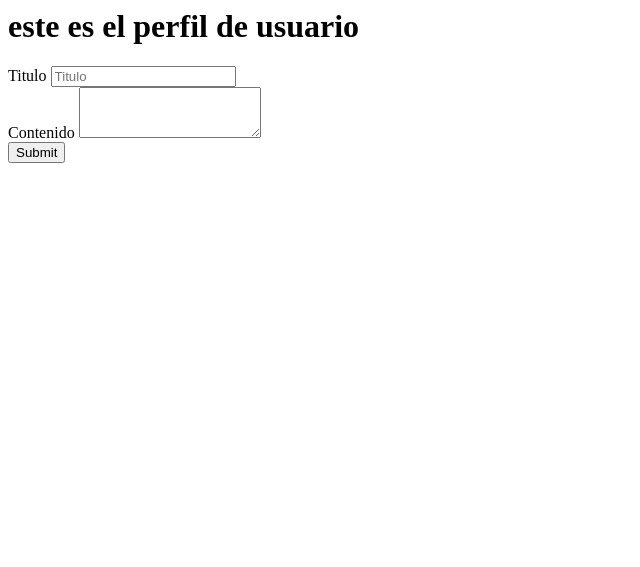
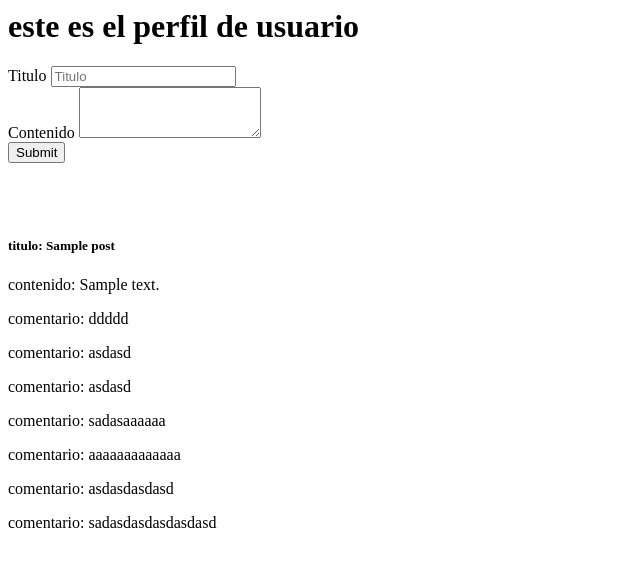
Before and after one commit to ulisespallares888/blog_informatorio, a Django app: template blog/feed/templates/perfil_usuario.html in a window 1280 px wide. Shown: the top 567 px of the page, without its empty margins (0-640 px from the left). Run offline with Django 3.2, Linux system fonts and the light colour scheme; data comes from the database, SQL or seed files in the repository; both versions use the stored data as it was after the commit; the template is opened without the code that fills it: values that come from a table or form of the project are taken from there, most other values are stand-ins (such as "Sample title", 1, 10 or a date in 2020).

Commit message:
más cambios

```diff
--- a/blog/feed/templates/perfil_usuario.html
+++ b/blog/feed/templates/perfil_usuario.html
@@ -16,4 +16,31 @@
         <button type="submit" class="btn btn-primary">Submit</button>
 
     </form>
+
+
+     <br>
+     <br>
+     {% for post in posteos %}
+
+     <div class="card" style="width: 18rem;">
+         <div class="card-body">
+
+             <h5 class="card-title">titulo: {{ post.titulo }}</h5>
+
+             <p class="card-text">contenido: {{ post.contenido }}</p>
+
+
+
+             {% for comentario in comentarios %}
+             {% if comentario.post_id == post.id %}
+                 <p class="card-text">comentario: {{ comentario.contenido }}</p>
+             {% endif %}
+             {% endfor %}
+
+             <br>
+         </div>
+     </div>
+
+ {% endfor %}
+
 {% endblock %}
```
Also changed, not shown: blog/feed/templates/feed.html (+9 -0 lines), blog/feed/templates/nuevo_post.html (added, +9 -0 lines), blog/feed/views.py (+8 -2 lines), blog/db.sqlite3.
